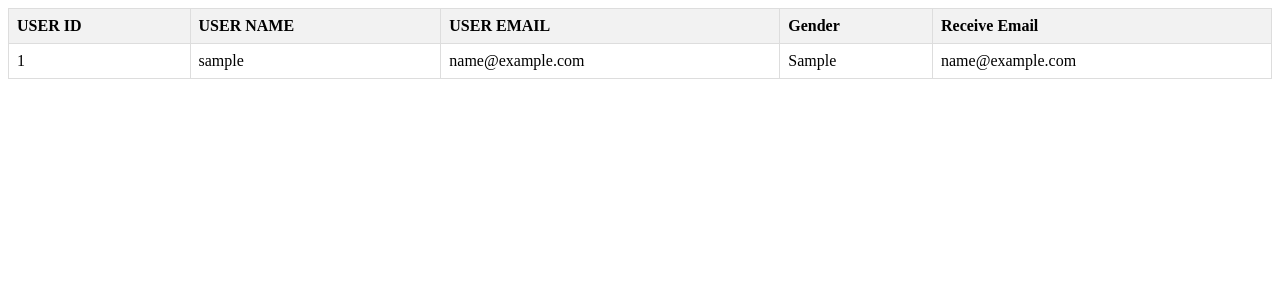
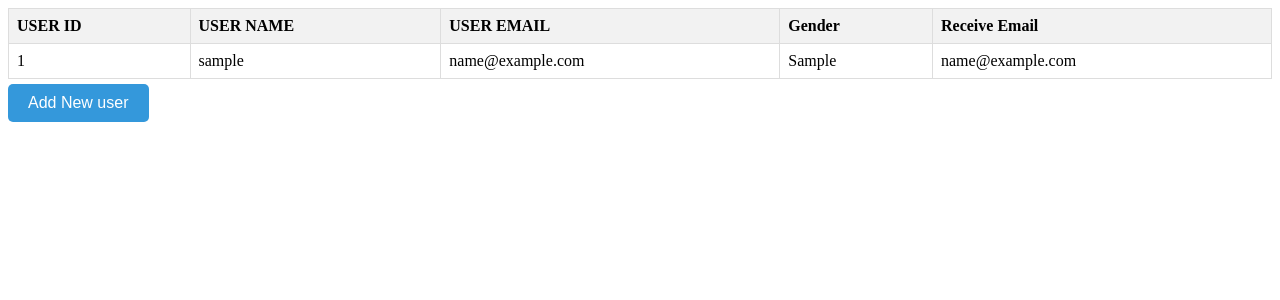
Before and after one commit to mohamed4mahmouud/php-mysql, a PHP site: page / in a window 1280 px wide. Shown: the top 300 px of the page. Run offline with PHP 8.4, Linux system fonts and the light colour scheme; tables that the repository leaves empty or names only in its code hold one stand-in row (values such as "Sample post").

Commit message:
create button

```diff
--- a/index.php
+++ b/index.php
@@ -38,6 +38,16 @@ if (!$result) {
     <meta name="viewport" content="width=device-width, initial-scale=1.0">
     <title>Users Details</title>
     <style>
+        button{
+            margin-top:5px;
+            padding: 10px 20px;
+            background-color: #3498db;
+            color: #fff;
+            border: none;
+            border-radius: 5px;
+            cursor: pointer;
+            font-size: 16px;
+        }
         table {
             border-collapse: collapse;
             width: 100%;
@@ -83,6 +93,7 @@ if (!$result) {
     }
     mysqli_close($conn);
     ?>
+    <button type="button">Add New user</button>
 
 </body>
 </html>
```
